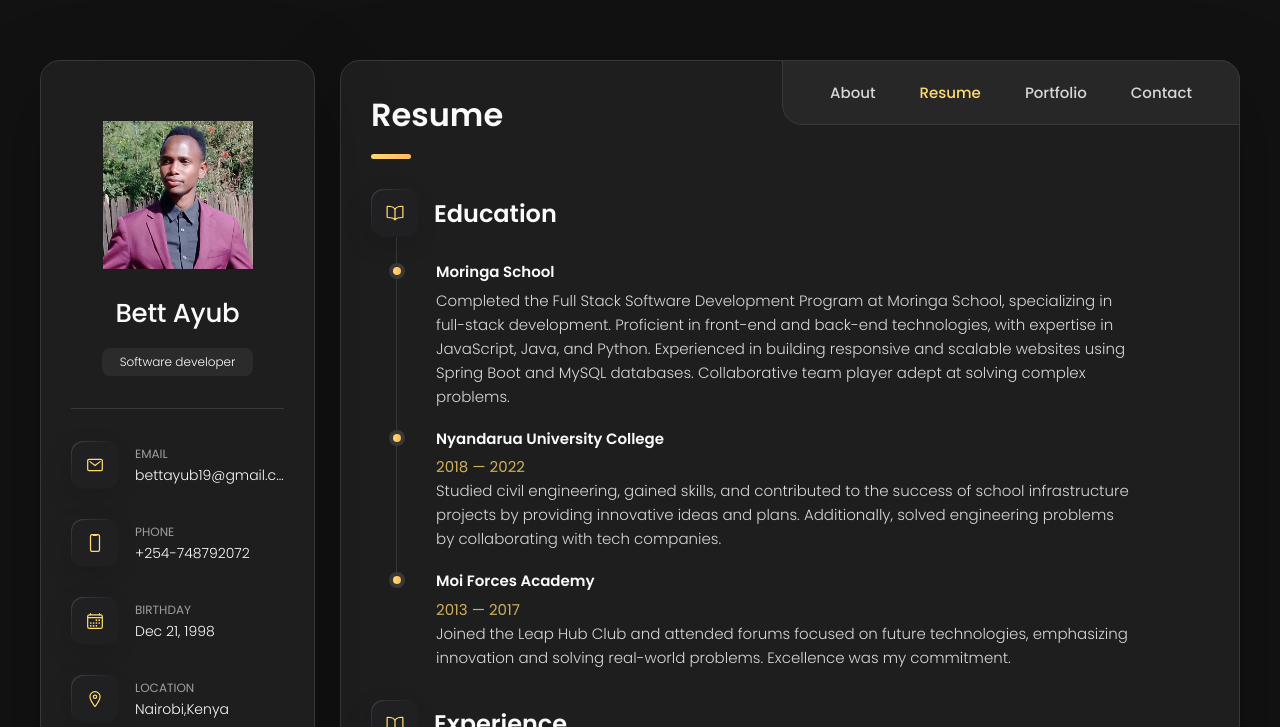
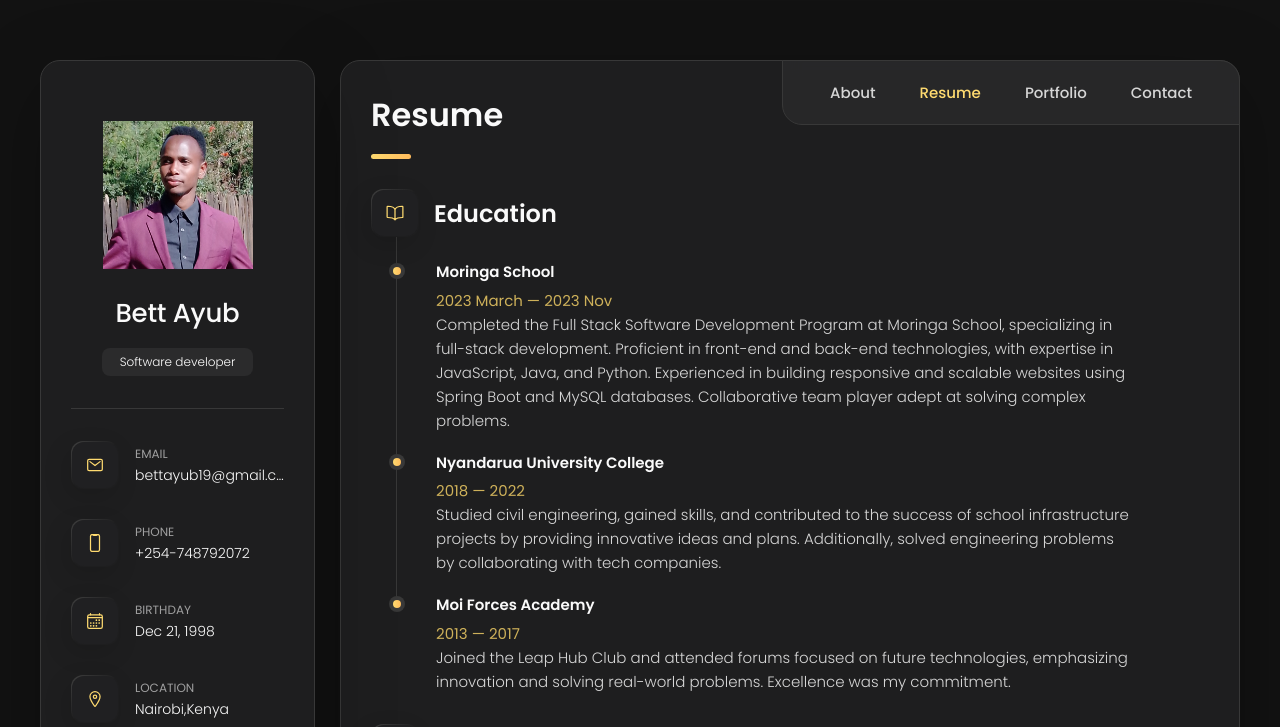
Before and after one commit to bettayub/my-personal-website, a plain HTML site: page index.html in a window 1280 px wide. Both pictures are taken after a click on the button "Resume". Shown: the top 727 px of the page. Drawn offline with nearby package versions, Linux system fonts and the light colour scheme.

Commit message:
updating my personal website

```diff
--- a/index.html
+++ b/index.html
@@ -403,6 +403,7 @@
             <ol class="timeline-list">
               <li class="timeline-item">
                 <h4 class="h4 timeline-item-title">Moringa School</h4>
+                <span>2023 March — 2023 Nov</span>
 
 
                 <p class="timeline-text">
```
